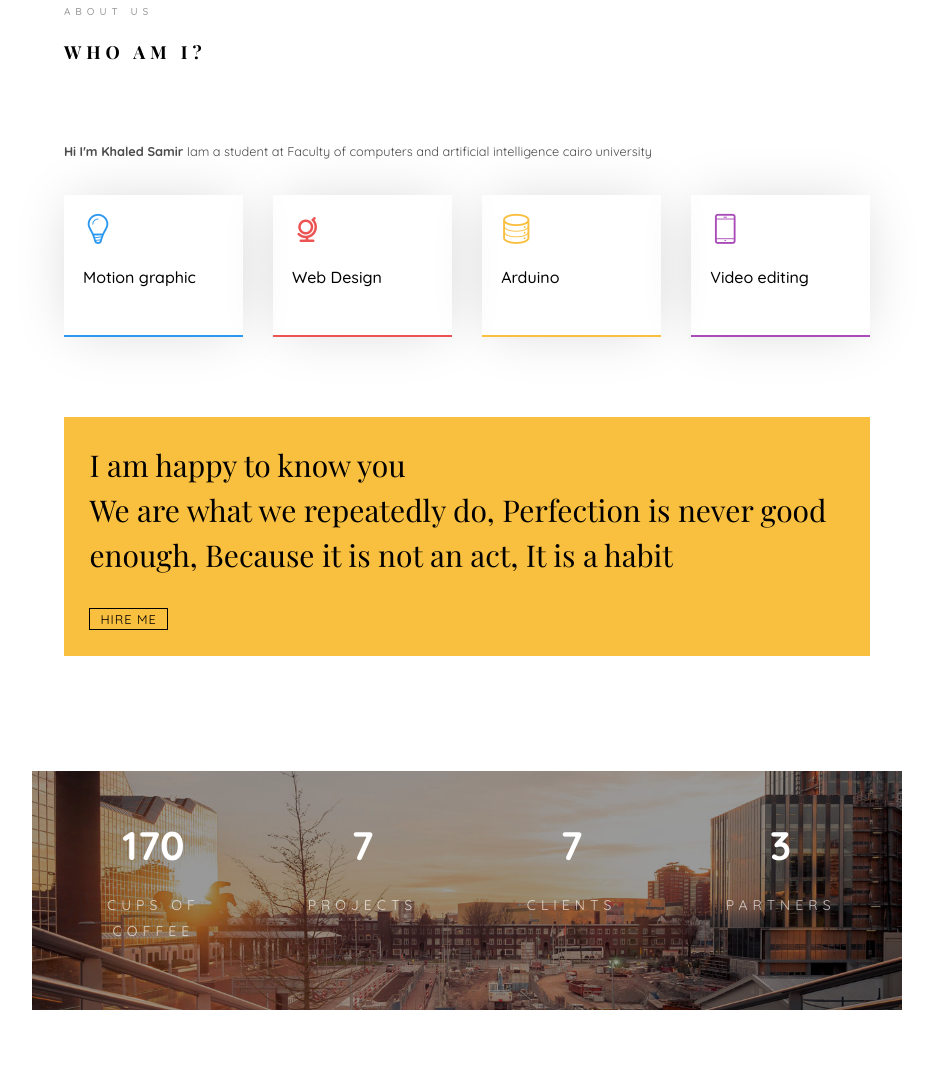
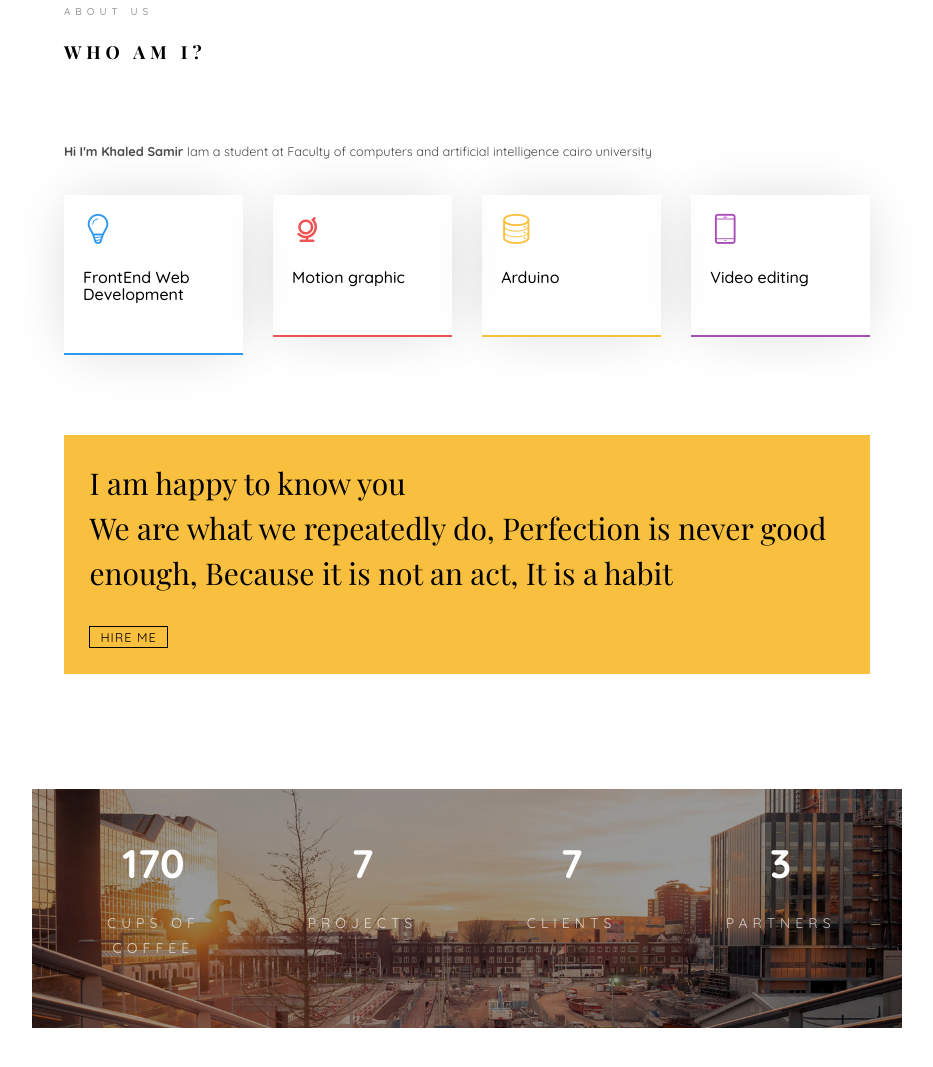
Before and after one commit to khaledsamir74/KhaledPortfolio, a plain HTML site: page index.html in a window 1280 px wide. Shown: the part 976-2043 px from the top of the page, without its empty margins (323-1256 px from the left). Drawn offline with nearby package versions, Linux system fonts and the light colour scheme; files whose address does not match are found by name; a web font is replaced by a local one.

Commit message:
Update index.html

```diff
--- a/index.html
+++ b/index.html
@@ -144,13 +144,13 @@
 								<div class="col-md-3 animate-box" data-animate-effect="fadeInLeft">
 									<div class="services color-1">
 										<span class="icon2"><i class="icon-bulb"></i></span>
-										<h3>Motion graphic</h3>
+										<h3>FrontEnd Web Development</h3>
 									</div>
 								</div>
 								<div class="col-md-3 animate-box" data-animate-effect="fadeInRight">
 									<div class="services color-2">
 										<span class="icon2"><i class="icon-globe-outline"></i></span>
-										<h3>Web Design</h3>
+										<h3>Motion graphic</h3>
 									</div>
 								</div>
 								<div class="col-md-3 animate-box" data-animate-effect="fadeInTop">
```
